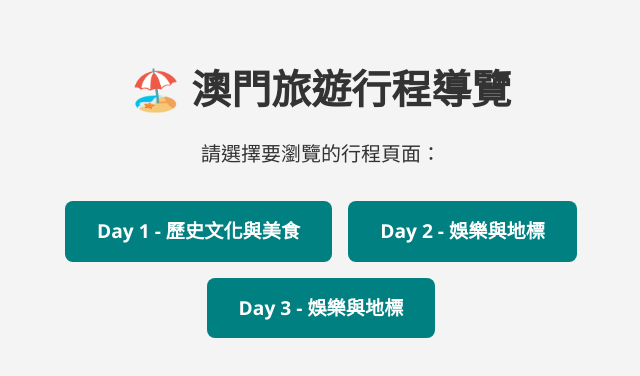
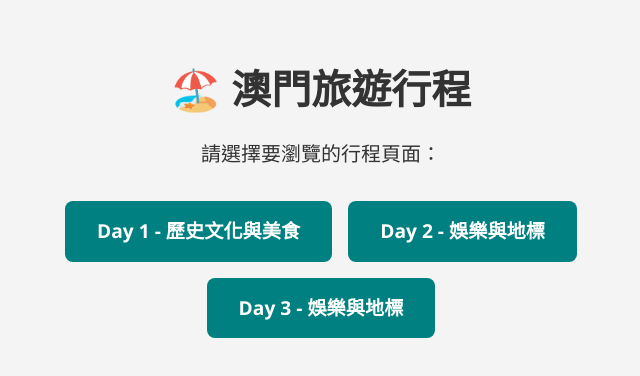
Before and after one commit to wmandy00/macau-travel3day, a plain HTML site: page index.html in a window 1280 px wide. Shown: the whole page, without its empty margins (319-959 px from the left). Drawn offline with Linux system fonts and the light colour scheme.

Commit message:
Update index.html

```diff
--- a/index.html
+++ b/index.html
@@ -76,7 +76,7 @@
 </head>
 <body>
   <main>
-    <h1>🏖️ 澳門旅遊行程導覽</h1>
+    <h1>🏖️ 澳門旅遊行程</h1>
     <p>請選擇要瀏覽的行程頁面：</p>
     <nav>
       <a href="day1.html">Day 1 - 歷史文化與美食</a>
```
